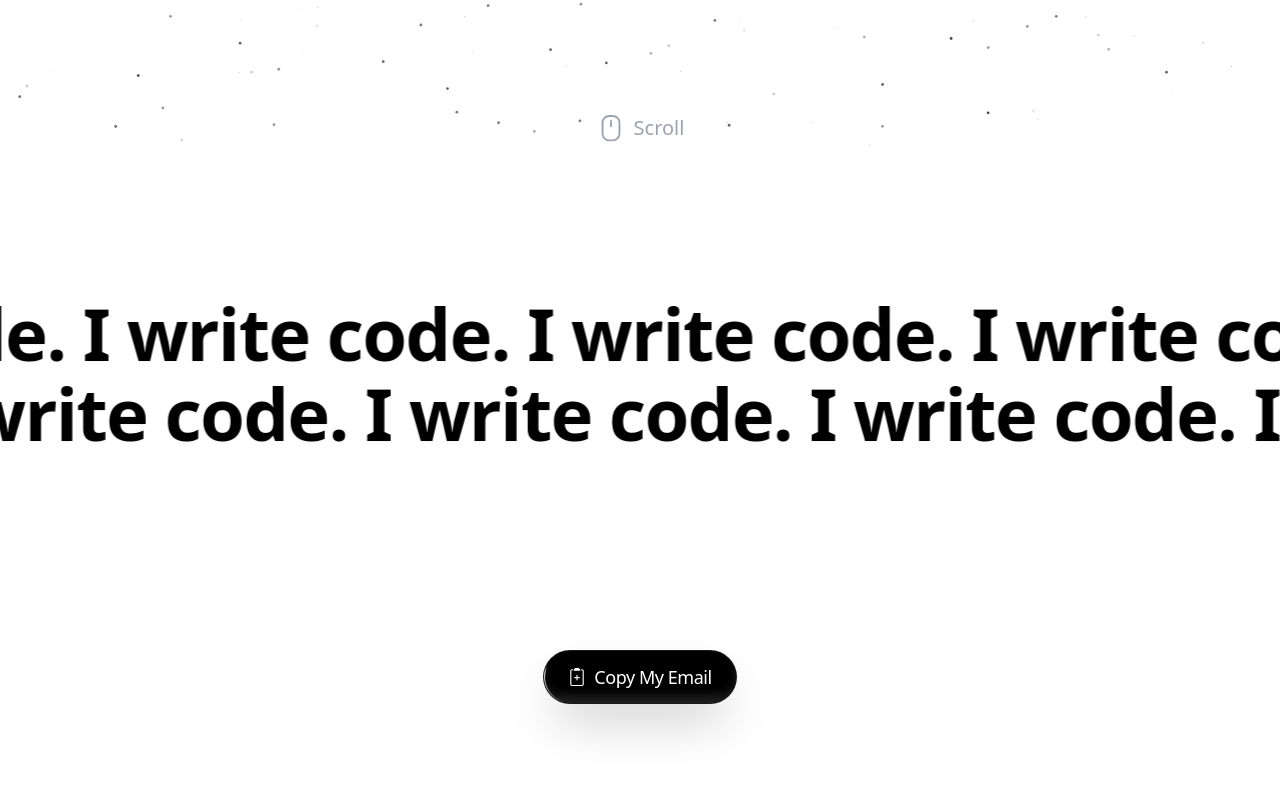
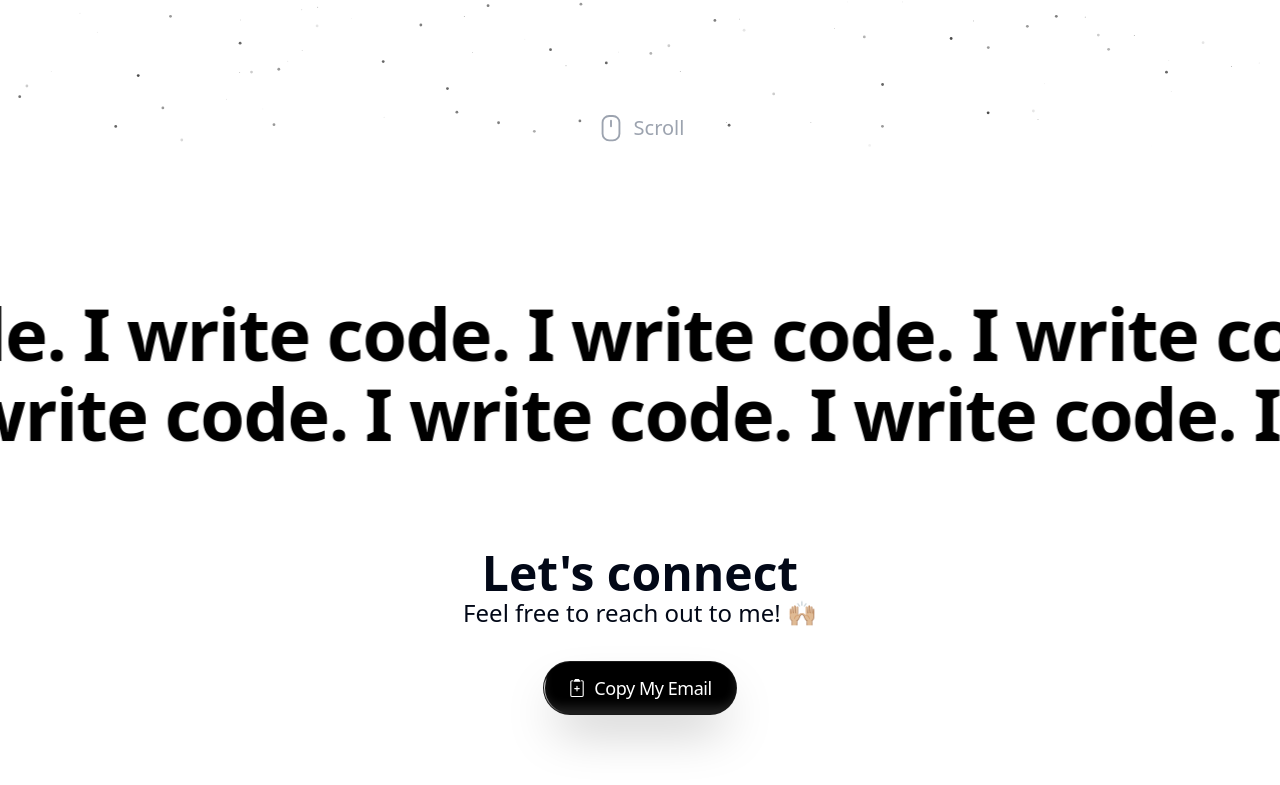
Before and after one commit to sahilambre/sahildev, a Next.js app: page / in a window 1280 px wide. Shown: the part 651-1436 px from the top of the page. Built offline with nearby package versions, Linux system fonts and the light colour scheme.

Commit message:
contact form

```diff
--- a/components/Contact.tsx
+++ b/components/Contact.tsx
@@ -67,7 +67,11 @@ const Contact = () => {
 
   return (
     <div>
-      <div className="z-10 flex min-h-64 items-center justify-center">
+      <div className="flex flex-col justify-center items-center mb-8">
+        <h1 className="text-5xl font-semibold">Let's connect</h1>
+        <h3 className="text-2xl">Feel free to reach out to me! 🙌🏼</h3>
+      </div>
+      <div className="z-10 flex  items-center justify-center mb-20">
         <ShimmerButton
           className="flex items-center gap-2 shadow-2xl"
           onClick={handleClick}
```
